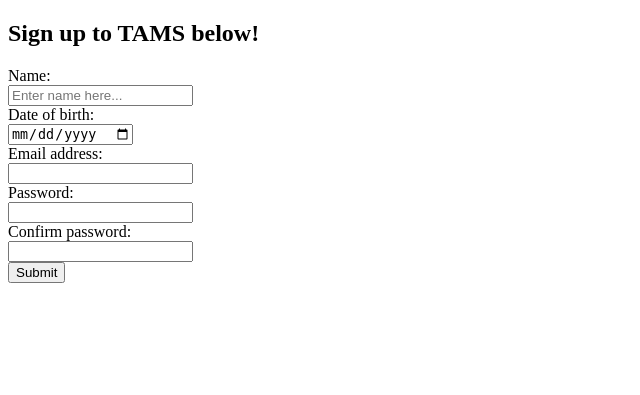
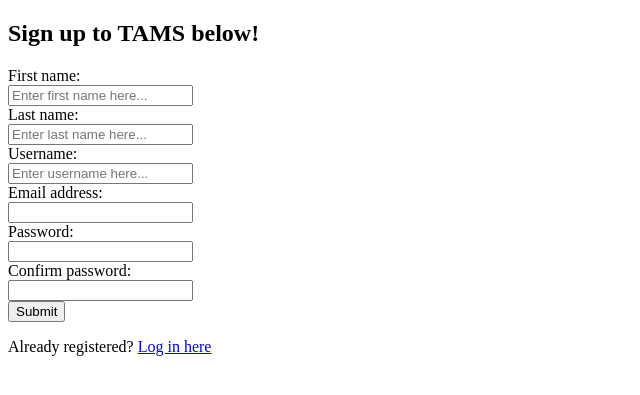
Before and after one commit to auddin3/auction-app-group-8, a Django app: page /auctionapp/signup.html/ in a window 1280 px wide. Shown: the top 395 px of the page, without its empty margins (0-640 px from the left). Run offline with Django 4.2, Linux system fonts and the light colour scheme.

Commit message:
Working current code

```diff
--- a/tams/auctionapp/templates/auctionapp/login.html
+++ b/tams/auctionapp/templates/auctionapp/login.html
@@ -13,7 +13,7 @@
         <input type="submit" value="Submit" id="submit">
         </form>
 
-        <a href="signup.html">Sign up</a>
+        <p>Not registered yet? <a href="http://localhost:8000/auctionapp/signup.html">Sign up here</a></p>
     </div>
 
 </body>
--- a/tams/auctionapp/templates/auctionapp/signup.html
+++ b/tams/auctionapp/templates/auctionapp/signup.html
@@ -5,63 +5,75 @@
 <h2>Sign up to TAMS below!</h2>
 
 <form>
-  <label for="fullname">Name:</label><br>
-  <input type="text" id="fullname" name="fullname" placeholder="Enter name here..."><br>
-  <label for="dob">Date of birth:</label><br>
-  <input type="date" id="dob" name="dob"><br>
+  <label for="fname">First name:</label><br>
+  <input type="text" id="fname" name="fname" placeholder="Enter first name here..."><br>
+  <label for="lname">Last name:</label><br>
+  <input type="text" id="lname" name="lname" placeholder="Enter last name here..."><br>
+  <label for="username">Username:</label><br>
+  <input type="text" id="username" name="username" placeholder="Enter username here..."><br>
   <label for="email">Email address:</label><br>
   <input type="email" id="email" name="email"><br>
   <label for="password">Password:</label><br>
   <input type="password" id="password" name="password"><br>
   <label for="confirmpass">Confirm password:</label><br>
   <input type="password" id="confirmpass" name="confirmpass"><br>
-  <input type="submit" value="Submit">
+  <input type="submit" value="Submit" id="submit">
+
+  <p>Already registered? <a href="http://localhost:8000/auctionapp/login.html">Log in here</a></p>
 </form>
 
 </body>
 </html>
 
 <script type="text/javascript">
-    if(document.getElementById("fullname").value=="")
+    var button = document.getElementById("submit");
+    button.addEventListener("click",createUser);
+
+    function createUser(e)
+    {
+        if (document.getElementById("fname").value==""||document.getElementById("lname").value==""||document.getElementById("username").value==""||document.getElementById("email").value==""||document.getElementById("password").value==""||document.getElementById("confirmpass").value==""){
+            alert("Some fields have not been filled. All fields are required to continue. Please fill in all fields.");
+        }
+        if(document.getElementById("fname").value=="")
         {
             e.preventDefault();
-      alert("Some fields have not been filled. All fields are required to continue. Please fill in all fields.")
-      document.getElementById("fullname").style.backgroundColor = '#1C2340';
+            document.getElementById("fname").style.backgroundColor = '#BBBEFE';
         }
 
-  if(document.getElementById("dob").value=="")
+        if(document.getElementById("lname").value=="")
         {
             e.preventDefault();
-      alert("Some fields have not been filled. All fields are required to continue. Please fill in all fields.")
-      document.getElementById("dob").style.backgroundColor = "#1C2340";
+            document.getElementById("lname").style.backgroundColor = '#BBBEFE';
+        }
+
+        if(document.getElementById("username").value=="")
+        {
+            e.preventDefault();
+            document.getElementById("username").style.backgroundColor = '#BBBEFE';
         }
 
         if(document.getElementById("email").value=="")
         {
             e.preventDefault();
-      alert("Some fields have not been filled. All fields are required to continue. Please fill in all fields.")
-      document.getElementById("email").style.backgroundColor = "#1C2340";
+            document.getElementById("email").style.backgroundColor = '#BBBEFE';
         }
 
         if(document.getElementById("password").value=="")
         {
             e.preventDefault();
-      alert("Some fields have not been filled. All fields are required to continue. Please fill in all fields.")
-      document.getElementById("password").style.backgroundColor = "#1C2340";
+            document.getElementById("password").style.backgroundColor = '#BBBEFE';
         }
 
         if(document.getElementById("confirmpass").value=="")
         {
             e.preventDefault();
-      alert("Some fields have not been filled. All fields are required to continue. Please fill in all fields.")
-      document.getElementById("confirmpass").style.backgroundColor = "#1C2340";
+            document.getElementById("confirmpass").style.backgroundColor = '#BBBEFE';
         }
-
         if(document.getElementById("password").value != document.getElementById("confirmpass").value)
         {
             e.preventDefault();
-      alert("Passwords must be the same, please enter again.")
-      document.getElementById("password").style.backgroundColor = "#1C2340";
-      document.getElementById("confirmpassword").style.backgroundColor = "#1C2340";
+            alert("Passwords must be the same.");
+            document.getElementById("confirmpass").style.backgroundColor = '#BBBEFE';
+        }
     }
 </script>
--- a/tams/auctionapp/urls.py
+++ b/tams/auctionapp/urls.py
@@ -5,6 +5,6 @@
 app_name = 'auctionapp'
 urlpatterns = [
     #path('', views.index, name='index'),
-    path('', views.login, name='login'),
+    path('login.html/', views.login, name='login'),
     path('signup.html/', views.signup, name='signup'),
 ]
```
Lines whose indentation alone changed are shown as unchanged.
